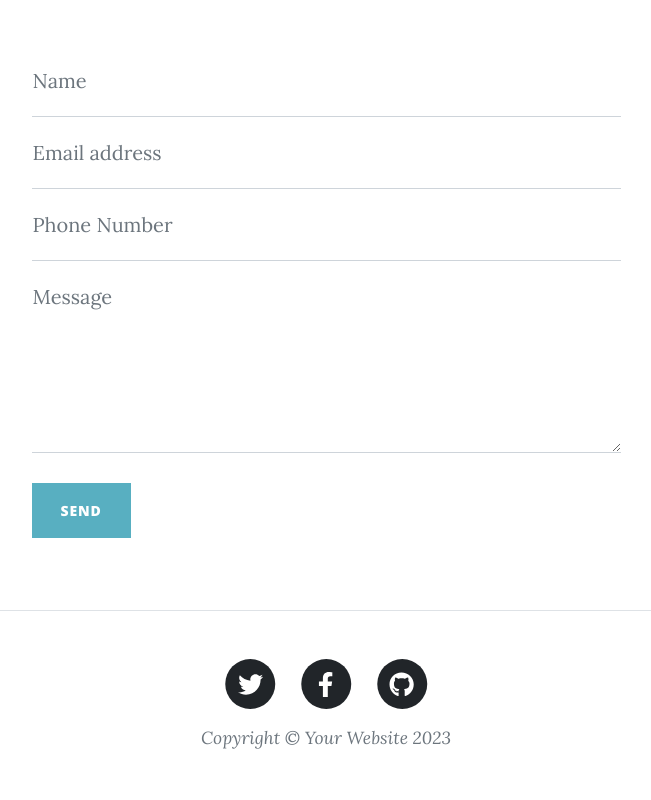
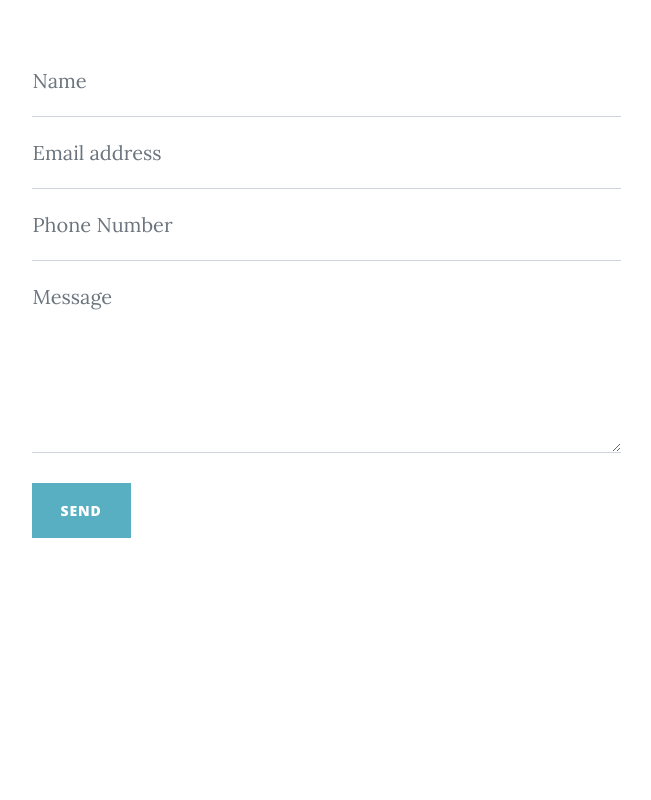
Before and after one commit to ggabel99-9/IS201, a plain HTML site: page contact.html in a window 1280 px wide. Shown: the part 675-1475 px from the top of the page, without its empty margins (314-965 px from the left). After the commit the page ends 1285 px from the top, so only its background shows below. Drawn offline with nearby package versions, Linux system fonts and the light colour scheme.

Commit message:
Add files via upload

```diff
--- a/contact.html
+++ b/contact.html
@@ -110,7 +110,7 @@
             </div>
         </main>
         <!-- Footer-->
-        <footer class="border-top">
+        <!--footer class="border-top">
             <div class="container px-4 px-lg-5">
                 <div class="row gx-4 gx-lg-5 justify-content-center">
                     <div class="col-md-10 col-lg-8 col-xl-7">
@@ -144,7 +144,7 @@
                     </div>
                 </div>
             </div>
-        </footer>
+        </footer-->
         <!-- Bootstrap core JS-->
         <script src="https://cdn.jsdelivr.net/npm/bootstrap@5.2.3/dist/js/bootstrap.bundle.min.js"></script>
         <!-- Core theme JS-->
```
